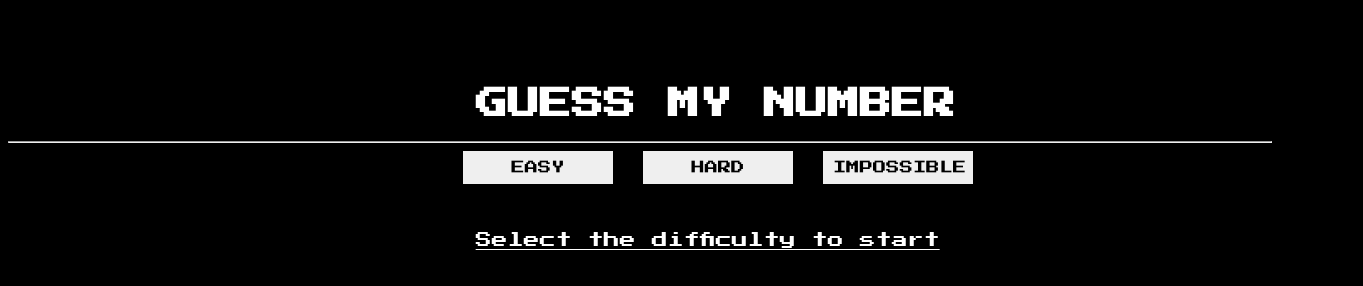
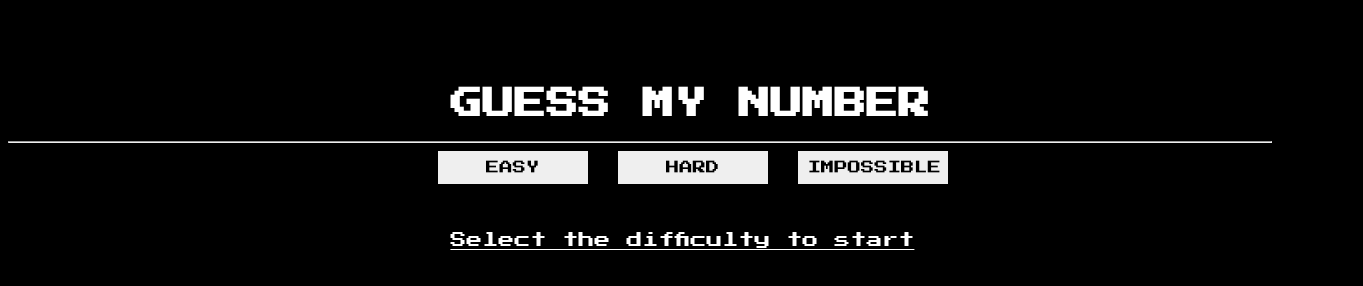
Before and after one commit to julio-nt/Guess-My-Number-Game, a plain HTML site: page index.html in a window 1280 px wide. Shown: the whole page, 1363 px wide, since content can reach past the window. Drawn offline with Linux system fonts and the light colour scheme.

Commit message:
finished

```diff
--- a/style.css
+++ b/style.css
@@ -7,12 +7,13 @@ body {
 	font-family: 'PressStart2P';
 	color: white;
 	background-color: black;
+	overflow-x: hidden;
 }
 
 h1 {
 	position: relative;
 	top: 5rem;
-	left: 37%;
+	left: 35%;
 	width: 500px;
 }
 
@@ -24,7 +25,7 @@ hr {
 nav {
 	position: relative;
 	top: 5rem;
-	left: 36%;
+	left: 34%;
 	text-align: center;
 	width: 900px;
 
@@ -54,7 +55,7 @@ button.changeGame {
 .selection {
 	position: relative;
 	top: 7rem;
-	left: 37%;
+	left: 35%;
 	text-decoration: underline;
 	width: 500px;
 }
@@ -67,7 +68,7 @@ button.changeGame {
 	text-align: center;
 	position: relative;
 	top: 8rem;
-	left: 36%;
+	left: 32%;
 	gap: 20px;
 }
 
```
